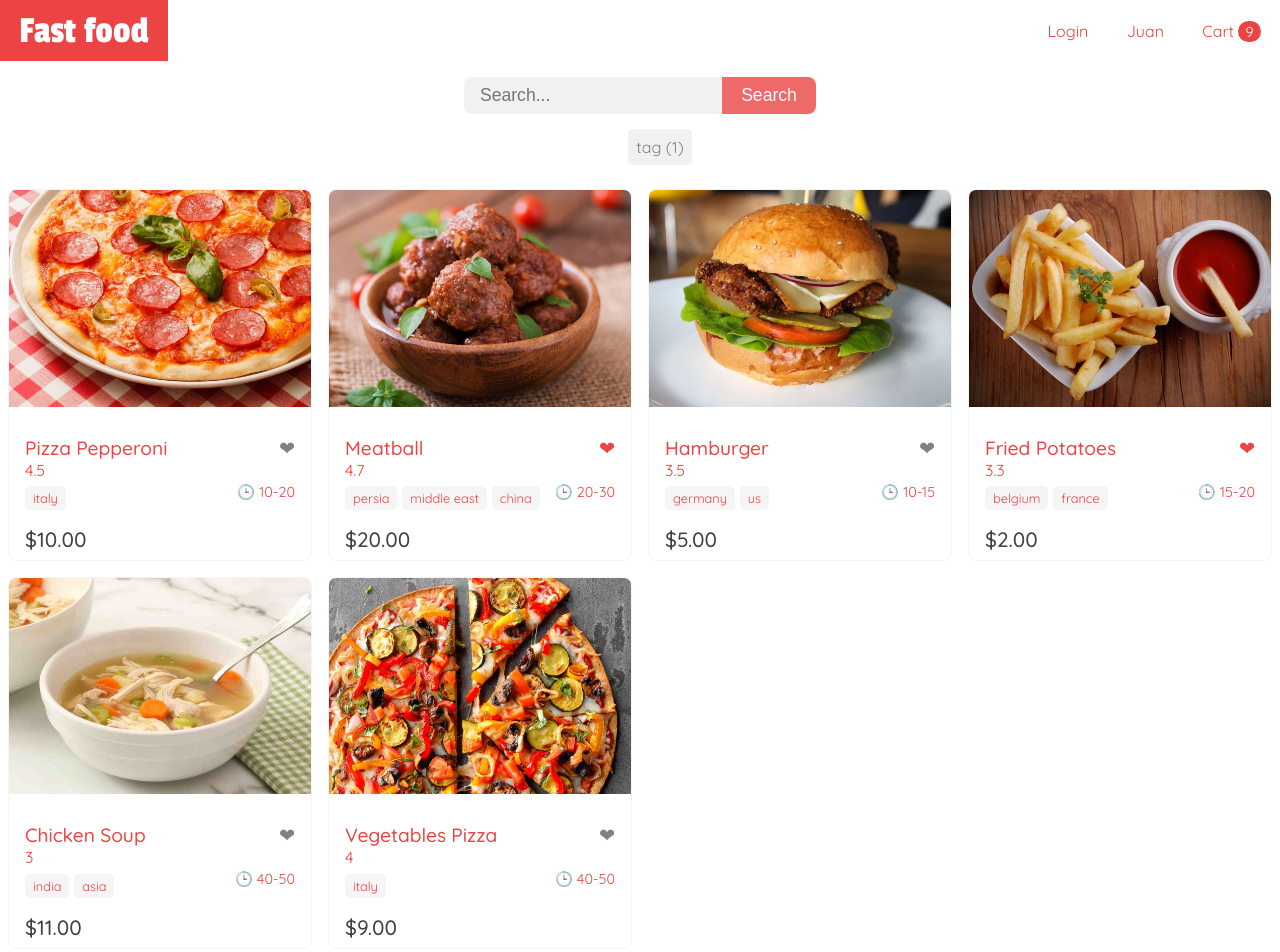
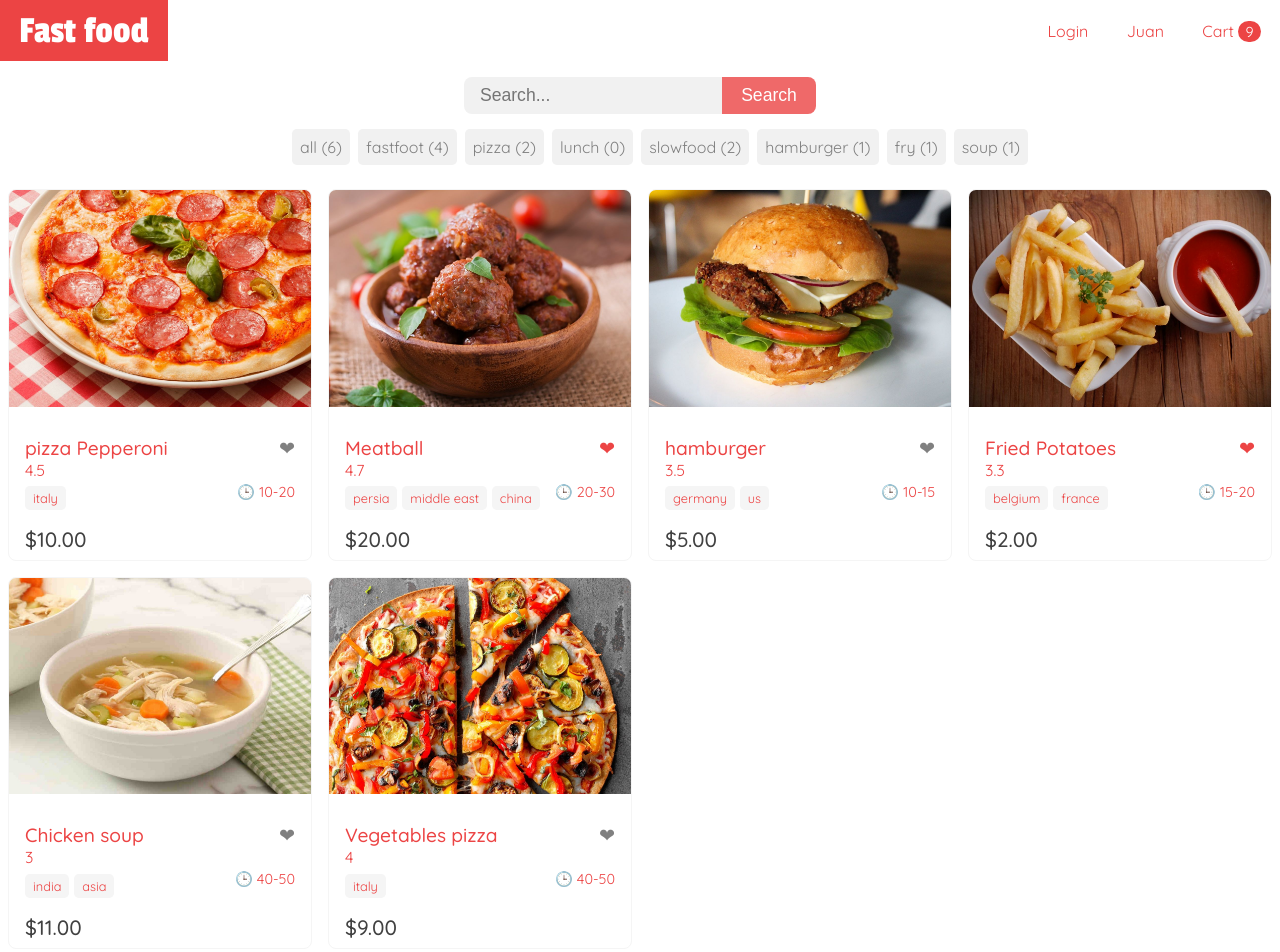
Before and after one commit to jcarlosj/Angular-FastFood-YT-CWN, an Angular app: page / in a window 1280 px wide. Shown: the top 952 px of the page. Built offline with nearby package versions, Linux system fonts and the light colour scheme.

Commit message:
[+] tags.component: Obtiene y despliega tags de 'Fake Tags' usando el FoodService [+] data.ts: minusculas para todos los tags

```diff
--- a/src/app/components/partials/tags/tags.component.html
+++ b/src/app/components/partials/tags/tags.component.html
@@ -1,11 +1,13 @@
 <ul
+  *ngIf="tags"
   class="tags"
 >
-  <li>
+  <li *ngFor="let tag of tags">
     <a
       class="tag"
+      routerLink="/tag/{{ tag.name }}"
     >
-      tag (1)
+      {{ tag.name }} ({{ tag.count }})
     </a>
   </li>
 </ul>
--- a/src/app/components/partials/tags/tags.component.ts
+++ b/src/app/components/partials/tags/tags.component.ts
@@ -1,4 +1,6 @@
 import { Component } from '@angular/core';
+import { FoodService } from 'src/app/services/food.service';
+import { Tag } from 'src/app/shared/models/Tag';
 
 @Component({
   selector: 'app-tags',
@@ -6,5 +8,23 @@ import { Component } from '@angular/core';
   styleUrls: ['./tags.component.css']
 })
 export class TagsComponent {
+  tags?: Tag[];
 
+  /** Especificación de Acceso en TypeScript
+   * public - puede acceder a los miembros desde fuera de la clase.
+   * private - NO puede acceder a los miembros (o verlos) desde fuera de la clase
+   * protected - NO puede acceder a los miembros desde fuera de la clase, sin embargo, se puede acceder a ellos en clases heredadas
+   *
+   * NOTA: Cuando no se especifica el nivel de acceso de una dependencia inyectada en el controlador como es el caso de 'activatedRoute'
+   *       esta solo estará disponible para ese bloque de código es decir solo dentro del controlador, por esta misma razón no usaremos el this
+   *       para acceder a ella, ya que no quedaría en el ámbito global de la clase
+   *
+   * @param foodService
+   */
+
+  constructor(
+    foodService: FoodService
+  ) {
+    this.tags = foodService.getAllTags();
+  }
 }
--- a/src/data.ts
+++ b/src/data.ts
@@ -5,14 +5,14 @@ import { Tag } from './app/shared/models/Tag';
 export const sample_food: Food[] = [
   {
     id:'1',
-    name: 'Pizza Pepperoni',
+    name: 'pizza Pepperoni',
     cookTime: '10-20',
     price: 10,
     favorite: false,
     origins: ['italy'],
     stars: 4.5,
     imageUrl: 'assets/food-1.jpg',
-    tags: ['FastFood', 'Pizza', 'Lunch'],
+    tags: ['fastfoot', 'pizza', 'lunch'],
   },
   {
     id:'2',
@@ -23,18 +23,18 @@ export const sample_food: Food[] = [
     origins: ['persia', 'middle east', 'china'],
     stars: 4.7,
     imageUrl: 'assets/food-2.jpg',
-    tags: ['SlowFood', 'Lunch'],
+    tags: ['slowfood', 'lunch'],
   },
   {
     id:'3',
-    name: 'Hamburger',
+    name: 'hamburger',
     price: 5,
     cookTime: '10-15',
     favorite: false,
     origins: ['germany', 'us'],
     stars: 3.5,
     imageUrl: 'assets/food-3.jpg',
-    tags: ['FastFood', 'Hamburger'],
+    tags: ['fastfoot', 'hamburger'],
   },
   {
     id:'4',
@@ -45,29 +45,29 @@ export const sample_food: Food[] = [
     origins: ['belgium', 'france'],
     stars: 3.3,
     imageUrl: 'assets/food-4.jpg',
-    tags: ['FastFood', 'Fry'],
+    tags: ['fastfoot', 'fry'],
   },
   {
     id:'5',
-    name: 'Chicken Soup',
+    name: 'Chicken soup',
     price: 11,
     cookTime: '40-50',
     favorite: false,
     origins: ['india', 'asia'],
     stars: 3.0,
     imageUrl: 'assets/food-5.jpg',
-    tags: ['SlowFood', 'Soup'],
+    tags: ['slowfood', 'soup'],
   },
   {
     id:'6',
-    name: 'Vegetables Pizza',
+    name: 'Vegetables pizza',
     price: 9,
     cookTime: '40-50',
     favorite: false,
     origins: ['italy'],
     stars: 4.0,
     imageUrl: 'assets/food-6.jpg',
-    tags: ['FastFood', 'Pizza', 'Lunch'],
+    tags: ['fastfoot', 'pizza', 'lunch'],
   },
 ];
 
```
